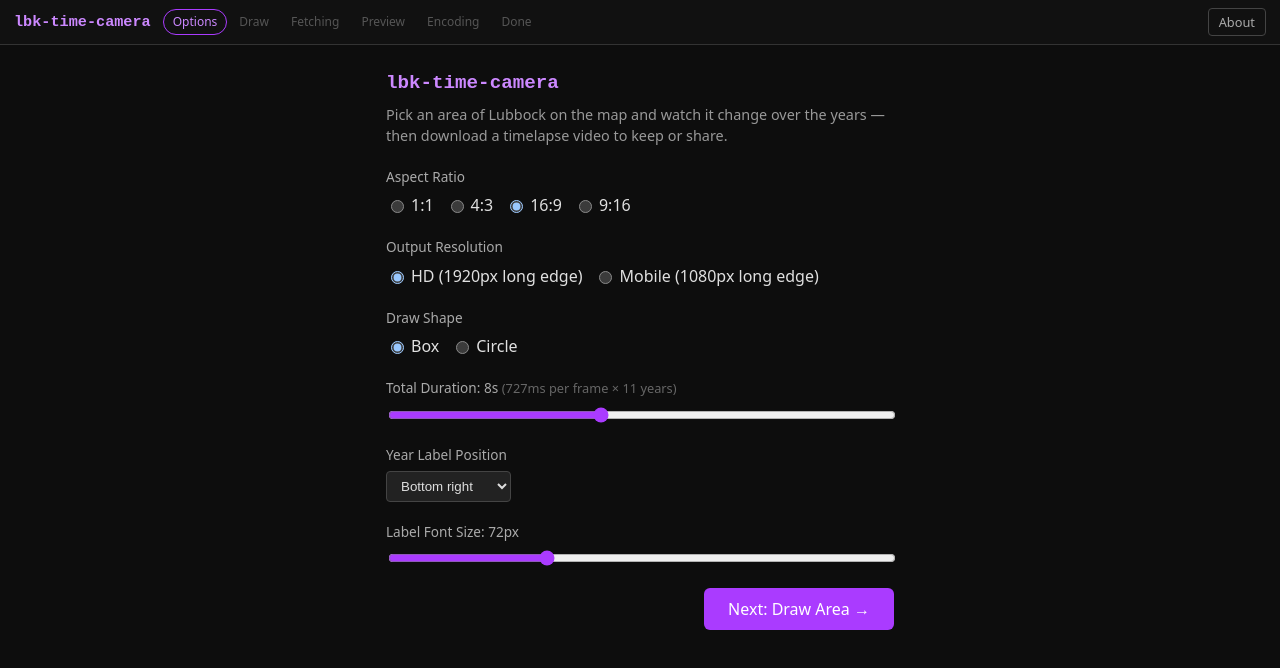
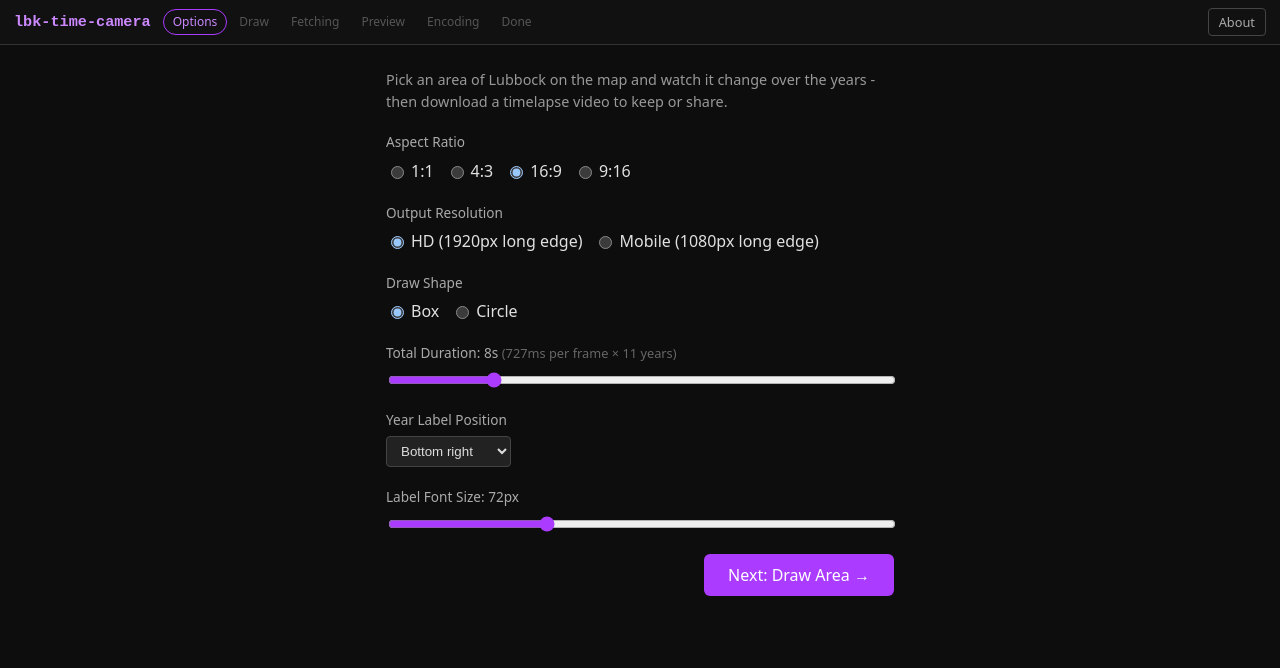
Before and after one commit to 2600-lbk/lbk-time-camera, a Vue app: page / in a window 1280 px wide. Shown: the top 668 px of the page. Built offline with nearby package versions, Linux system fonts and the light colour scheme.

Commit message:
Change parameter range and wording.

```diff
--- a/src/components/AboutModal.vue
+++ b/src/components/AboutModal.vue
@@ -23,6 +23,10 @@ defineEmits<{ close: [] }>()
         makes high-quality aerial imagery freely available to the public.
         This app would not exist without their commitment to open data.
       </p>
+
+      <h3>Source code</h3>
+      <p><a href="https://github.com/2600-lbk/lbk-time-camera/">github.com/2600-lbk/lbk-time-camera</a></p>
+      <p>Comments, issues, and PRs are welcome!</p>
 
       <h3>Built with</h3>
       <ul>
--- a/src/components/OptionsPanel.vue
+++ b/src/components/OptionsPanel.vue
@@ -40,8 +40,7 @@ const SHAPES: { value: DrawShape; label: string }[] = [
 <template>
   <div class="options-panel">
     <div class="intro">
-      <h2>lbk-time-camera</h2>
-      <p>Pick an area of Lubbock on the map and watch it change over the years — then download a timelapse video to keep or share.</p>
+      <p>Pick an area of Lubbock on the map and watch it change over the years - then download a timelapse video to keep or share.</p>
     </div>
 
     <section>
@@ -96,8 +95,8 @@ const SHAPES: { value: DrawShape; label: string }[] = [
       </label>
       <input
         type="range"
-        min="3"
-        max="15"
+        min="5"
+        max="20"
         :value="modelValue.durationSec"
         @input="update({ durationSec: +($event.target as HTMLInputElement).value })"
       />
```
